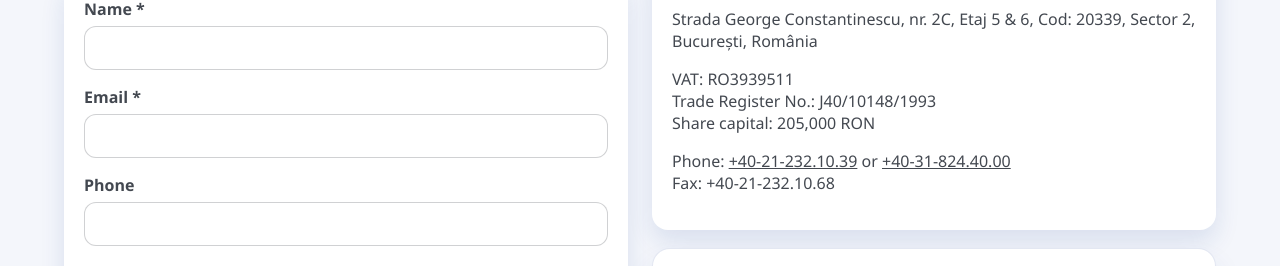
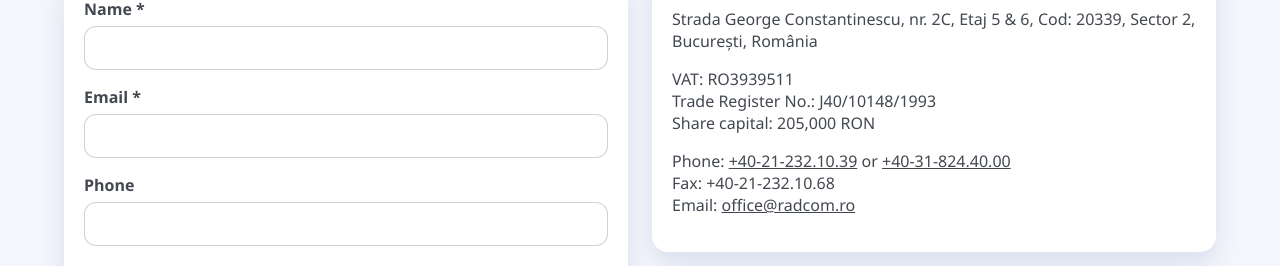
Before and after one commit to tonibunaiasu/radcom.ro, a Next.js app in the folder apps/web/: page /en/contact in a window 1280 px wide. Shown: the part 1138-1404 px from the top of the page. Built offline with nearby package versions, Linux system fonts and the light colour scheme; no server answers; grey boxes are pictures that could not be loaded; a web font is replaced by a local one.

Commit message:
Show email in contact details

```diff
--- a/apps/web/app/[lang]/contact/page.tsx
+++ b/apps/web/app/[lang]/contact/page.tsx
@@ -284,6 +284,9 @@ export default async function ContactPage({
                 <a href="tel:+40318244000">+40-31-824.40.00</a>
                 <br />
                 {locale === "ro" ? "Fax" : "Fax"}: +40-21-232.10.68
+                <br />
+                {locale === "ro" ? "E-mail" : "Email"}:{" "}
+                <a href={`mailto:${settings.email}`}>{settings.email}</a>
               </p>
             </div>
             <div className="contact-map">
```
